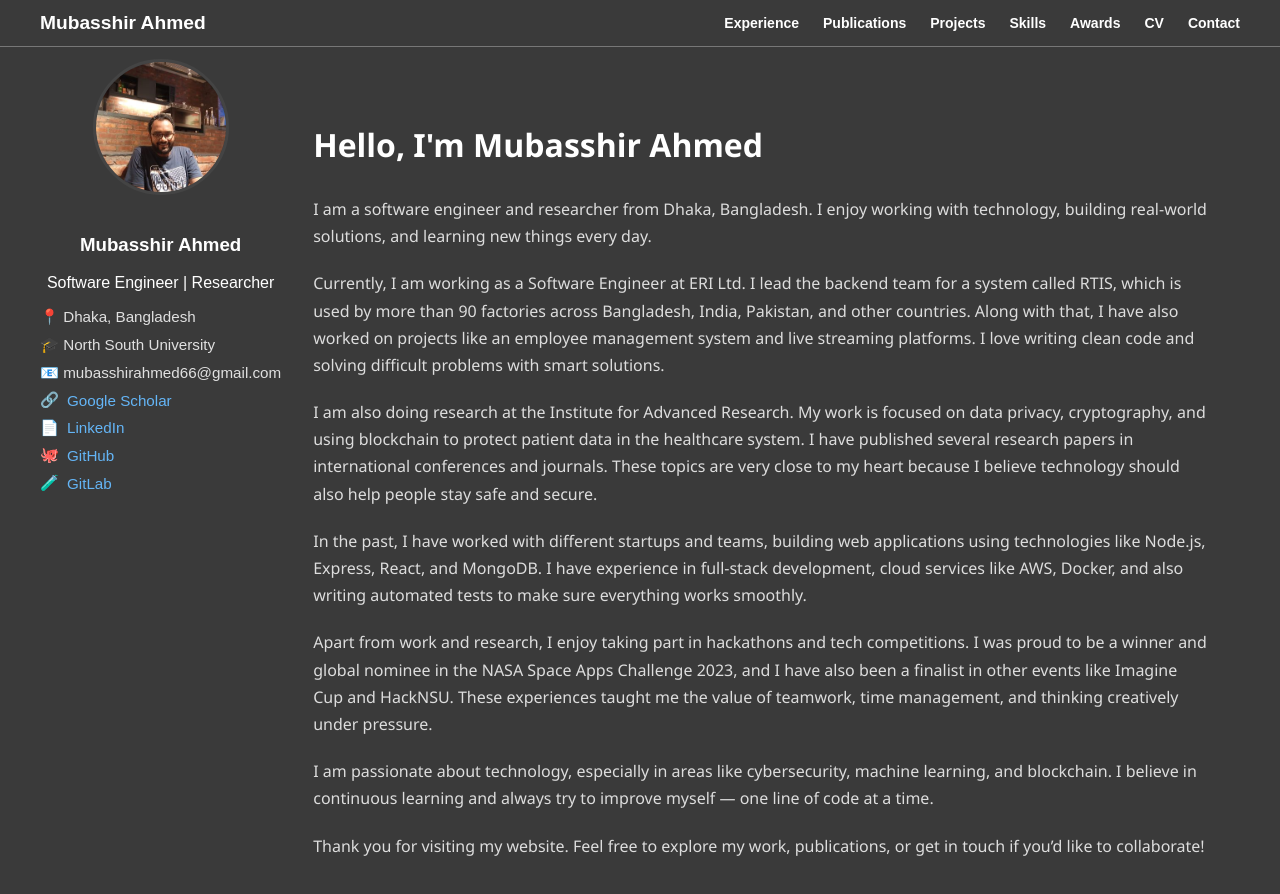
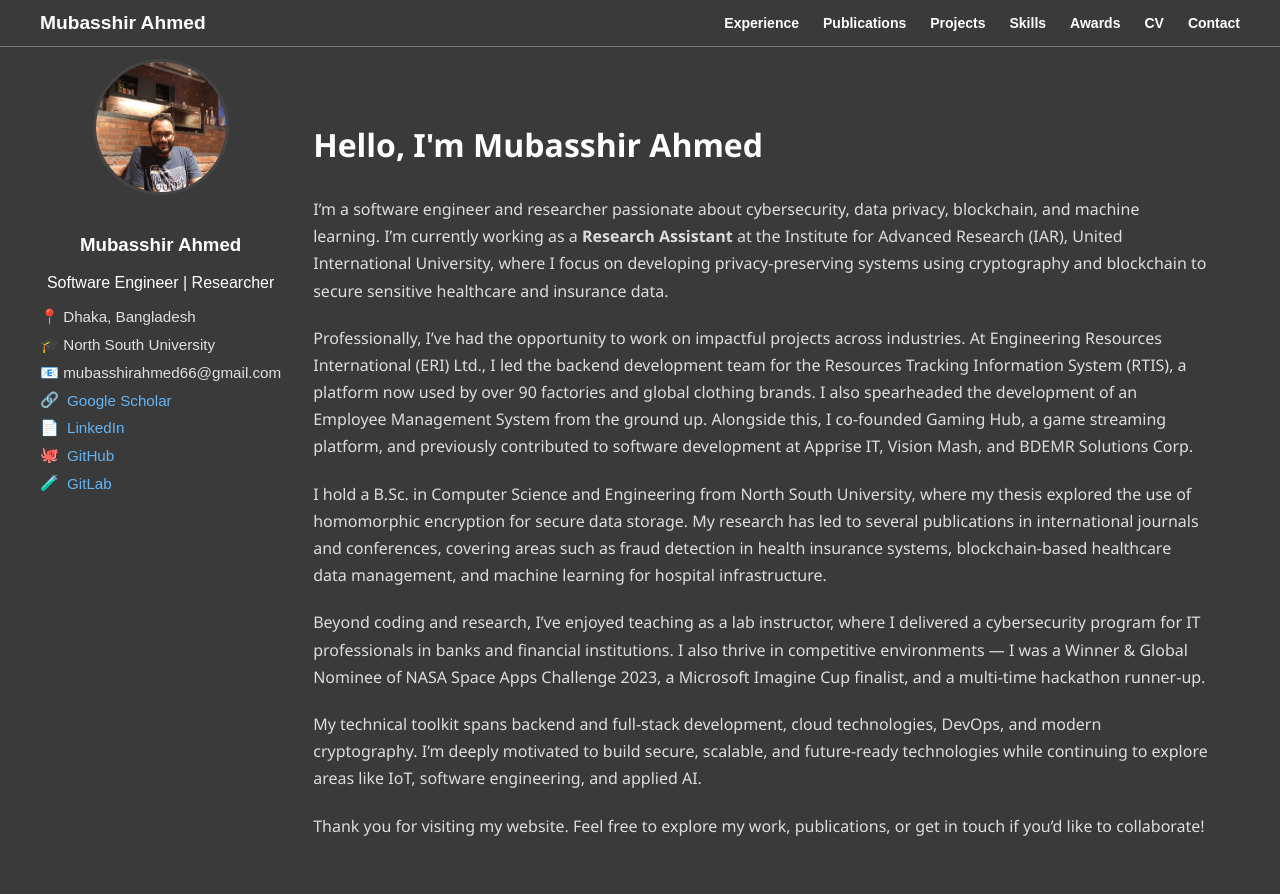
Before and after one commit to mubasshir00/mubasshir00.github.io, a React (Create React App) app: page /#/ in a window 1280 px wide. Shown: the top 894 px of the page. Built offline with nearby package versions, Linux system fonts and the light colour scheme.

Commit message:
home page chnaged

```diff
--- a/src/components/Navbar/HomeContent.jsx
+++ b/src/components/Navbar/HomeContent.jsx
@@ -5,45 +5,19 @@ const HomeContent = () => {
 		<main className='home-content'>
 			<h2>Hello, I'm Mubasshir Ahmed</h2>
 			<p>
-				I am a software engineer and
-				researcher from Dhaka, Bangladesh. I enjoy working with technology,
-				building real-world solutions, and learning new things every day.
+				I’m a software engineer and researcher passionate about cybersecurity, data privacy, blockchain, and machine learning. I’m currently working as a <b>Research Assistant</b> at the Institute for Advanced Research (IAR), United International University, where I focus on developing privacy-preserving systems using cryptography and blockchain to secure sensitive healthcare and insurance data.
 			</p>
 			<p>
-				Currently, I am working as a Software Engineer at ERI Ltd. I lead the
-				backend team for a system called RTIS, which is used by more than 90
-				factories across Bangladesh, India, Pakistan, and other countries. Along
-				with that, I have also worked on projects like an employee management
-				system and live streaming platforms. I love writing clean code and
-				solving difficult problems with smart solutions.
+				Professionally, I’ve had the opportunity to work on impactful projects across industries. At Engineering Resources International (ERI) Ltd., I led the backend development team for the Resources Tracking Information System (RTIS), a platform now used by over 90 factories and global clothing brands. I also spearheaded the development of an Employee Management System from the ground up. Alongside this, I co-founded Gaming Hub, a game streaming platform, and previously contributed to software development at Apprise IT, Vision Mash, and BDEMR Solutions Corp.
 			</p>
 			<p>
-				I am also doing research at the Institute for Advanced Research. My work
-				is focused on data privacy, cryptography, and using blockchain to
-				protect patient data in the healthcare system. I have published several
-				research papers in international conferences and journals. These topics
-				are very close to my heart because I believe technology should also help
-				people stay safe and secure.
+				I hold a B.Sc. in Computer Science and Engineering from North South University, where my thesis explored the use of homomorphic encryption for secure data storage. My research has led to several publications in international journals and conferences, covering areas such as fraud detection in health insurance systems, blockchain-based healthcare data management, and machine learning for hospital infrastructure.
 			</p>
 			<p>
-				In the past, I have worked with different startups and teams, building
-				web applications using technologies like Node.js, Express, React, and
-				MongoDB. I have experience in full-stack development, cloud services
-				like AWS, Docker, and also writing automated tests to make sure
-				everything works smoothly.
+				Beyond coding and research, I’ve enjoyed teaching as a lab instructor, where I delivered a cybersecurity program for IT professionals in banks and financial institutions. I also thrive in competitive environments — I was a Winner & Global Nominee of NASA Space Apps Challenge 2023, a Microsoft Imagine Cup finalist, and a multi-time hackathon runner-up.
 			</p>
 			<p>
-				Apart from work and research, I enjoy taking part in hackathons and tech
-				competitions. I was proud to be a winner and global nominee in the NASA
-				Space Apps Challenge 2023, and I have also been a finalist in other
-				events like Imagine Cup and HackNSU. These experiences taught me the
-				value of teamwork, time management, and thinking creatively under
-				pressure.
-			</p>
-			<p>
-				I am passionate about technology, especially in areas like
-				cybersecurity, machine learning, and blockchain. I believe in continuous
-				learning and always try to improve myself — one line of code at a time.
+				My technical toolkit spans backend and full-stack development, cloud technologies, DevOps, and modern cryptography. I’m deeply motivated to build secure, scalable, and future-ready technologies while continuing to explore areas like IoT, software engineering, and applied AI.
 			</p>
 			<p>
 				Thank you for visiting my website. Feel free to explore my work,
```
